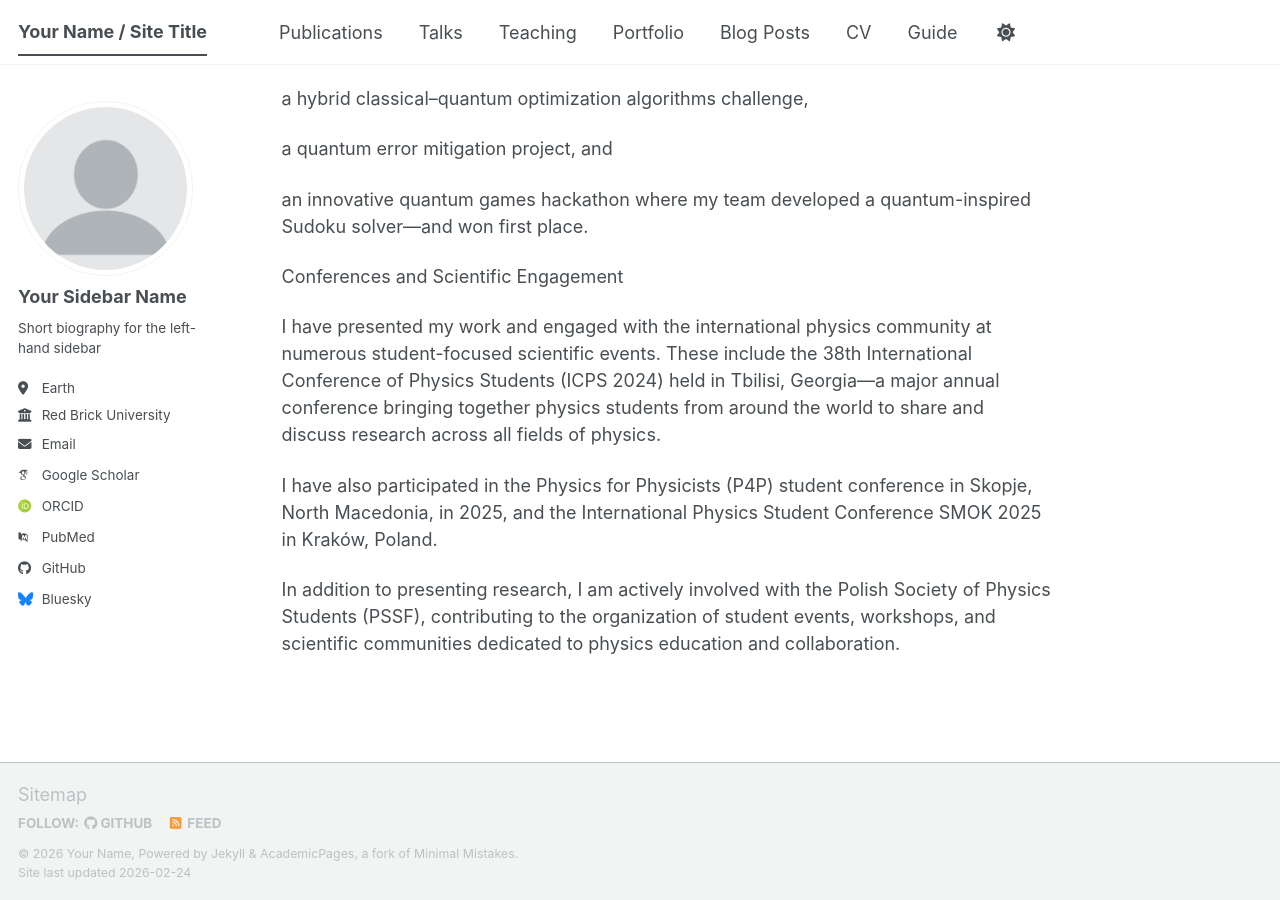
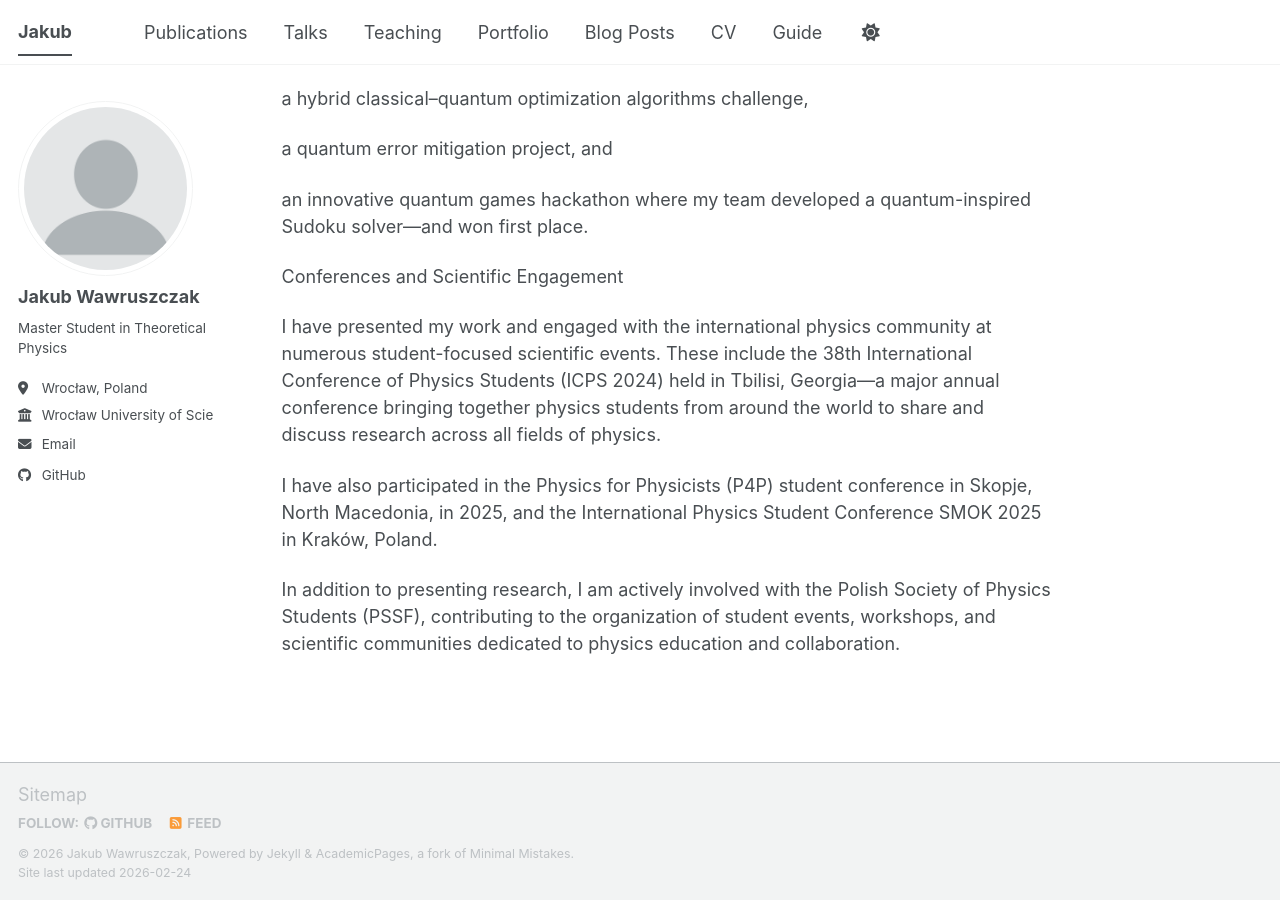
Before and after one commit to JakubWaw/JakubWaw.github.io, a Jekyll site: the page built from _pages/about.md, in a window 1280 px wide and 900 px high, scrolled down 611 px. Built offline with Jekyll 4.4.1, drawn with Linux system fonts in a browser that asks for light colours; some web fonts are replaced; a script bundle is joined from its source files by our own code; library files that are not in the unit come from our copies.

Commit message:
Update personal details in _config.yml
Updated personal information including name, title, description, location, employer, email, and GitHub username.

```diff
--- a/_config.yml
+++ b/_config.yml
@@ -9,11 +9,11 @@
 # Basic Site Settings
 locale                   : "en-US"
 site_theme               : "default" # The available themes options are "default", "air", "sunrise", "mint", "dirt" and "contrast"
-title                    : "Your Name / Site Title"
+title                    : "Jakub"
 title_separator          : "-"
-name                     : &name "Your Name"
-description              : &description "Your Name's academic portfolio"   # Update this with a general description of your site, this is the default if not overridden by a page
-url                      : https://academicpages.github.io # The base hostname & protocol for your site e.g. "https://[your GitHub username].github.io",
+name                     : &name "Jakub Wawruszczak"
+description              : &description "Jakub's academic portfolio"   # Update this with a general description of your site, this is the default if not overridden by a page
+url                      : https://JakubWaw.github.io # The base hostname & protocol for your site e.g. "https://[your GitHub username].github.io",
                                                            # or if you already have some other page hosted on Github then use "https://[your GitHub username].github.io/[Your Repo Name]"
 baseurl                  : "" # the subpath of your site, e.g. "/blog"
 repository               : "academicpages/academicpages.github.io"
@@ -24,24 +24,24 @@ repository               : "academicpages/academicpages.github.io"
 author:
   # Biographic information
   avatar           : "profile.png"
-  name             : "Your Sidebar Name"
+  name             : "Jakub Wawruszczak"
   pronouns         : # example: "she/her"
-  bio              : "Short biography for the left-hand sidebar"
-  location         : "Earth"
-  employer         : "Red Brick University"
+  bio              : "Master Student in Theoretical Physics"
+  location         : "Wrocław, Poland"
+  employer         : "Wrocław University of Science and Technology"
   uri              : # URL
-  email            : "none@example.org"
+  email            : "jakubwawruszczak2@gmail.com"
 
   # Academic websites
   academia         : # URL
   arxiv            : # URL - Update with the correct link to your profile
-  googlescholar    : "https://scholar.google.com/citations?user=PS_CX0AAAAAJ"
+  googlescholar    :
   inspire-hep      : # URL
   impactstory      : # URL
-  orcid            : "https://orcid.org/yourorcidurl"
+  orcid            :
   semantic         : # URL
   ssrn             : # URL
-  pubmed           : "https://www.ncbi.nlm.nih.gov/pubmed/?term=john+snow"
+  pubmed           :
   researchgate     : # URL
   scopus           : # URL
   zotero           : # URL
@@ -51,13 +51,13 @@ author:
   bitbucket        : # Username - Update with your username on the site
   codepen          : # Username
   dribbble         : # Username
-  github           : "academicpages"
+  github           : "JakubWaw"
   kaggle           : # Username
   stackoverflow    : # User number or user number and name (i.e., use "1" or "1/jeff-atwood")
 
   # Social media
   artstation       : # Username
-  bluesky          : "bsky.app" # Replace this with you Bluesky username
+  bluesky          : # Replace this with you Bluesky username
   facebook         : # Username
   flickr           : # Username
   foursquare       : # Username
```
